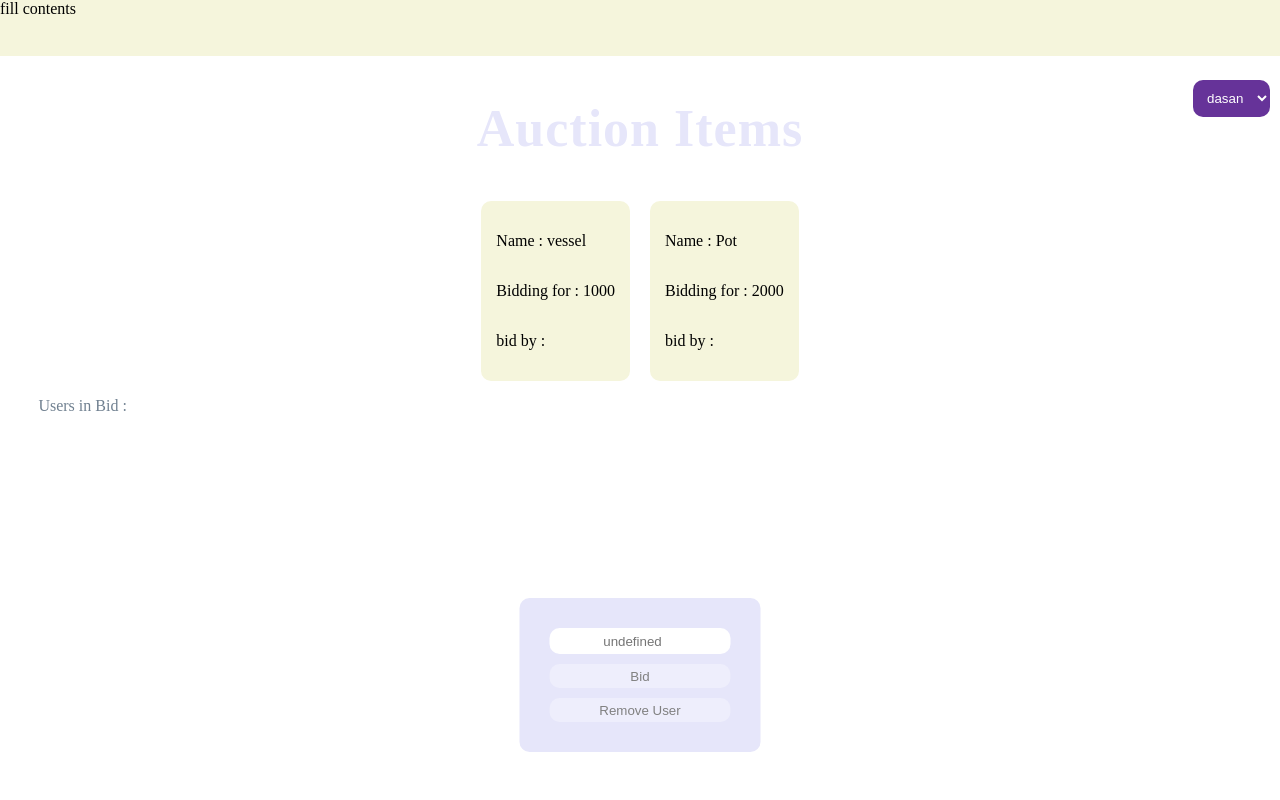
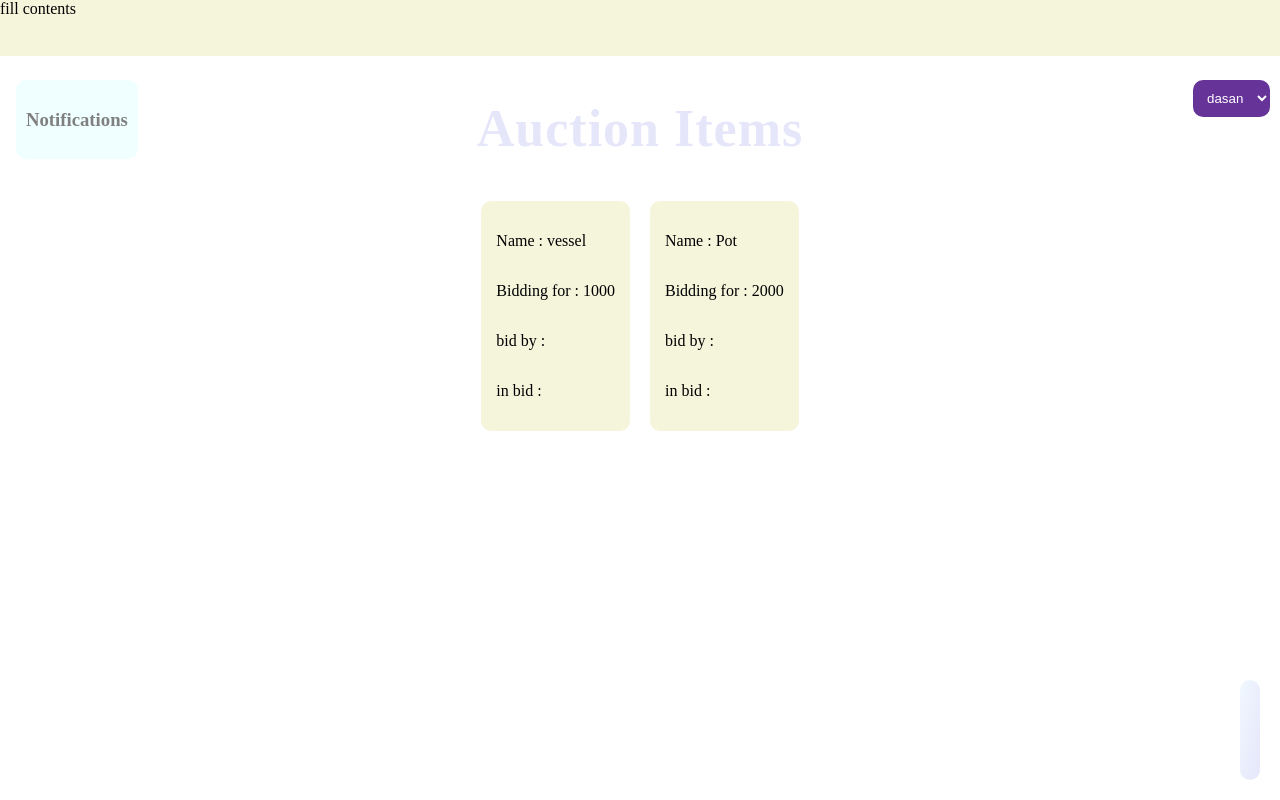
Before and after one commit to nived-cv/auction-app, a React (Create React App) app: page / in a window 1280 px wide. Built offline with nearby package versions, Linux system fonts and the light colour scheme.

Commit message:
completed per requirements

```diff
--- a/src/AuctionItem.tsx
+++ b/src/AuctionItem.tsx
@@ -1,6 +1,12 @@
 
 import './css/auction-item.css'
 import { useRef } from 'react'
+
+type User = {
+    id:number
+    name:string
+    notifications : {name:string,message:string}[]
+}
 
 type mapArgs = {
 
@@ -8,7 +14,7 @@ type mapArgs = {
     name: string
     current_bid: number
     bid_person: string | null
-    current_users : {id: number, name : string}[]
+    current_users : User[]
     sold : boolean
 }
 
@@ -17,7 +23,7 @@ type props = {
         name: string
         current_bid: number
         bid_person: string | null
-        current_users : {id: number, name : string}[]
+        current_users : User[]
         sold:boolean
     }
     selected : (e : mapArgs) => void
@@ -36,7 +42,7 @@ export const AuctionItem = ({item,selected}: props) =>{
             <p>Name : {item.name}</p>
             <p>Bidding for : {item.current_bid}</p>
             <p>bid by : {item.bid_person}</p>
-
+            <p>in bid : {item.current_users?.map((person) => person.name + ',')} </p>
     </div>
     )
 }
--- a/src/AuctionItems.tsx
+++ b/src/AuctionItems.tsx
@@ -1,12 +1,8 @@
 
-import { useRef, useState } from "react"
+import { useContext, useRef, useState } from "react"
 import { AuctionItem } from "./AuctionItem";
 import './css/auction-items-list.css'
-
-let auctionItems = [
-    { "id": 1, "name": "vessel", "current_bid": 1000, "bid_person": null ,"current_users":[],"sold":false },
-    { "id": 2, "name": "Pot", "current_bid": 2000, "bid_person": null ,"current_users":[],"sold":false },
-]
+import { useAuctionContext } from "./ContentScreen";
 
 type mapArgs = {
 
@@ -21,59 +17,63 @@ type mapArgs = {
 type User = {
     id:number
     name:string
+    notifications : {name:string,message:string}[]
 }
 
 type propstype = {
-    props : User
-    Messagepass : (message:string)=>void
+    items : mapArgs[] | null
+    setitems: React.Dispatch<React.SetStateAction<mapArgs[] | null>>
+    onNotify : (selected: mapArgs,value:number) => void
+    user : User
 }
 
-export const AuctionItems = ({props,Messagepass}:propstype) => {
+export const AuctionItems = ({items,setitems,onNotify,user}:propstype) => {
 
-    let [itemDetails, setItemDetails] = useState(auctionItems)
     let [selectedItem,setSelectedItem] = useState<null | mapArgs>(null)
     const amountObj = useRef<HTMLInputElement>(null)
+    const formObj = useRef<HTMLDivElement>(null)
+    const {displayMessage} = useAuctionContext()
 
     // making a state variable to store the details of selected item
-    const selected = (selectedItem: mapArgs) => setSelectedItem(selectedItem)
+    const selected = (selectedItem: mapArgs) => {
+        setSelectedItem(selectedItem)
+        formObj.current!.classList.remove('hide')
+    }
 
     const bidEnd = (details : mapArgs) =>{
 
-        Messagepass(`${details.name} sold to ${details.bid_person} for ${details.current_bid}`)
         details.sold = true
-
+        displayMessage(`${details.name} sold to ${details.bid_person} for ${details.current_bid}`)
     }
 
-    const handleUsers = (action :string = "remove",user:User = props) => {
+    const handleUsers = (action :string = "remove",user_:User|null =user ) => {
 
         switch(action){
 
-            case "remove"  :    let new_arr = selectedItem?.current_users.filter(item => item !== user)
+            case "remove"  :    let new_arr = selectedItem?.current_users.filter(item => item !== user_)
                                 selectedItem!.current_users = new_arr!
 
                                 if(new_arr!.length === 1)
                                 bidEnd(selectedItem!)
 
-                                let updateArr = [...itemDetails]
-                                setItemDetails(updateArr)
+                                let updateArr = [...items!]
+                                setitems(updateArr)
                                 break;
 
-            case "add" :   let found = selectedItem?.current_users.indexOf(user)
+            case "add" :   let found = selectedItem?.current_users.indexOf(user_!)
                             if(found === -1 ){
 
-                                selectedItem?.current_users.push(user)
-                                let updateArr = [...itemDetails]
-                                setItemDetails(updateArr)
+                                selectedItem?.current_users.push(user_!)
+                                let updateArr = [...items!]
+                                setitems(updateArr)
                             }
                             break
         }
     }
 
     const validateBid = () => {
-        if(props){
 
         if(selectedItem && !selectedItem.sold){
-
             if(amountObj.current){
 
                 let value = Number(amountObj.current.value)
@@ -81,19 +81,20 @@ export const AuctionItems = ({props,Messagepass}:propstype) => {
 
                     // submitBid
                     selectedItem.current_bid = value
-                        selectedItem.bid_person = props.name
-                        handleUsers("add",props)
-                        let new_arr = [...itemDetails]
-                        setItemDetails(new_arr)
+                    selectedItem.bid_person = user!.name
+                    handleUsers("add",user)
+                    let new_arr = [...items!]
+                    new_arr && setitems(new_arr)
 
-                        Messagepass(`${props.name} bid ${value}`)
+                    onNotify(selectedItem,value)
                     amountObj.current!.value = ''
                     }
             }
+            else
+            displayMessage(`enter valid bid`)
         }
         else
-            Messagepass(`${selectedItem!.name} sold or unavailable`)
-        }
+        displayMessage(`${selectedItem!.name} sold or unavailable`)
     }
 
     return (
@@ -103,22 +104,20 @@ export const AuctionItems = ({props,Messagepass}:propstype) => {
 
             <div className="auction-items-list">
 
-                {itemDetails.map((item: mapArgs) => {
+                {items?.map((item: mapArgs) => {
                     return <AuctionItem key={item.id} selected={selected} item={item} />
                 })}
 
             </div>
 
-            <p className="users-in-bid">Users in Bid : {selectedItem?.current_users.map((item => {return <span>{item.name}</span>}))}</p>
-
-            <div className = "bid-form">
+            <div className = "bid-form hide" ref= {formObj}>
                 <input type = "number" min={selectedItem?.current_bid} ref = {amountObj} placeholder={String(selectedItem?.current_bid)}/>
 
                 <input className="btn" type ="button" value="Bid"
-                onClick = { validateBid } disabled={ typeof props.name === "string" ? false : true}/>
+                onClick = { validateBid } disabled={ typeof user?.name === "string" ? false : true}/>
 
                 <input className="btn" type ="button" value="Remove User"
-                onClick = {()=> handleUsers() } disabled={ typeof props.name === "string" ? false : true}/>
+                onClick = {()=> handleUsers()} disabled={ typeof user?.name === "string" ? false : true}/>
             </div>
 
         </div>
--- a/src/AuctionUsers.tsx
+++ b/src/AuctionUsers.tsx
@@ -2,40 +2,35 @@
 import { useRef, useState } from 'react'
 import './css/auction-users.css'
 
-let user_list = [
-    {id:1, name : "dasan"},
-    {id:2, name : "vasu"},
-]
-
 type user = {
     id : number
     name : string
+    notifications : {name:string,message:string}[]
 }
 
 type args = {
-    passCurrentUser : (currentUser : user) => void
+    user : user | null
 }
 
-export const AuctionUsers = ({passCurrentUser}:args) =>{
+export const AuctionUsers = ({user}:args) =>{
 
-    let [userList,setUserList] = useState(user_list)
+    return(
+        <div>
 
-    const refObj = useRef<HTMLSelectElement>(null)
+            <div className = "notification">
+                <h3>Notifications</h3>
+                <ul className = "notifications">
+                    {
+                    user?.notifications.map((notification) =>{
+                        if(user.name === notification.name)
+                            return <li> you {notification.message}</li>
+                        else
+                            return <li> {notification.name} {notification.message}</li>
+                    })
+                    }
+                </ul>
+            </div>
 
-    const selectUser = async() =>{
-
-        let currentUser = user_list.find(user => user.id === Number(refObj.current?.value))!
-       passCurrentUser(currentUser)
-    }
-
-    return(<div className = "user-list">
-
-        <select onClick={selectUser} ref = {refObj} >
-
-            {userList.map((user) =>{
-                return <option value = {user.id}> {user.name}</option>
-            })}
-        </select>
-
-    </div>)
+        </div>
+    )
 }
--- a/src/ContentScreen.tsx
+++ b/src/ContentScreen.tsx
@@ -1,41 +1,113 @@
 
 import { AuctionItems } from "./AuctionItems"
 import { AuctionUsers } from "./AuctionUsers"
-import { useState, useRef } from 'react'
+import { useState, useRef, useEffect, useContext } from 'react'
 import './css/content-screen.css'
+import { createContext } from "react"
 
 type user = {
-    id : number
-    name : string
+    id: number
+    name: string
+    notifications: { name: string, message: string }[]
 }
 
-type Messagepass = {
-    displayMessage : (message: string) => void
+type mapArgs = {
+
+    id: number
+    name: string
+    current_bid: number
+    bid_person: string | null
+    current_users: user[]
+    sold: boolean
 }
 
-export const ContentScreen = () =>{
+type contextType = {
+    displayMessage : (message : string) => void
+}
 
-    const [user,setUser] = useState <user> ({} as user)
-    const passCurrentUser = (user : user) =>  setUser(user)
+let auctionItems = [
+    { "id": 1, "name": "vessel", "current_bid": 1000, "bid_person": null, "current_users": [], "sold": false },
+    { "id": 2, "name": "Pot", "current_bid": 2000, "bid_person": null, "current_users": [], "sold": false },
+]
+
+let user_list = [
+    { id: 1, name: "dasan", notifications: [] },
+    { id: 2, name: "vasu", notifications: [] },
+]
+
+const MessageContext = createContext({} as contextType)
+
+// custom hook is exported , hence dont have to write useContext(MessageContext) everywhere
+export const  useAuctionContext = ()=>{
+    return useContext(MessageContext)
+}
+
+export const ContentScreen = () => {
+
+    const [users, setUsers] = useState<user[] | null>(null)
+    let [currentuser, setCurrentuser] = useState<user | null>(null)
+    let [auctionitems, setAuctionitems] = useState<mapArgs[] | null>(null)
+    const refObj = useRef<HTMLSelectElement>(null)
+    const msgObj = useRef<HTMLSpanElement>(null)
     const msgScreen = useRef<HTMLDivElement>(null)
-    const msg = useRef<HTMLDivElement>(null)
 
-    const displayMessage = (message : string) => {
+    const selectUser = async () => {
 
-        msg.current!.innerText = message
-        msgScreen.current!.classList.remove("hide")
-        setTimeout(()=>{msgScreen.current!.classList.add("hide")},2500)
+        let currentUser = user_list.find(user => user.id === Number(refObj.current?.value))!
+        setCurrentuser(currentUser)
     }
 
+    const notify = (selected: mapArgs, value: number) => {
+
+        let message = `bid ${value} for ${selected.name}`
+        let name = currentuser?.name!
+        let objModel = { "name": name, "message": message }
+        let activeUsers = selected.current_users.map((item) => item.name)
+
+        activeUsers.forEach((person) => {
+
+            let found = users?.find((item) => item.name === person)
+            found?.notifications.push(objModel)
+        })
+
+        let temp = [...users!]
+        setUsers(temp)
+    }
+
+    const displayMessage = (message: string) => {
+
+        msgObj.current!.innerText = message
+        msgScreen.current?.classList.remove('hide')
+        setTimeout(() => {
+            msgScreen.current?.classList.add('hide')
+        }, 2500)
+    }
+
+    useEffect(() => {
+        setAuctionitems(auctionItems)
+        setUsers(user_list)
+    }, [])
+
     return (
-    <div>
-        <div className="message-screen hide" ref = { msgScreen }>
-            <p className="message" ref = { msg }> message</p>
+        <div>
+            <div className="user-list">
+                <select onClick={selectUser} ref={refObj} >
+
+                    {users?.map((user) => {
+                        return <option value={user.id}> {user.name}</option>
+                    })}
+                </select>
+            </div>
+
+            <MessageContext.Provider value={{displayMessage}}>
+                <AuctionItems items={auctionitems} setitems={setAuctionitems} onNotify={notify} user={currentuser!} />
+                <AuctionUsers user={currentuser} />
+            </MessageContext.Provider>
+
+            <div className="message-screen" ref={msgScreen}>
+                <span className="message" ref={msgObj}></span>
+            </div>
+
         </div>
-
-        <AuctionItems props = {user} Messagepass ={displayMessage} />
-        <AuctionUsers passCurrentUser = {passCurrentUser}/>
-
-    </div>
     )
 }
--- a/src/css/auction-items-list.css
+++ b/src/css/auction-items-list.css
@@ -37,6 +37,10 @@
     color: grey;
 }
 
+.bid-form.hide{
+    display:none;
+}
+
 input::placeholder{
     text-align: center;
 }
@@ -44,18 +48,3 @@ input::placeholder{
 .btn:disabled{
     background-color: rgba(255,255,255,0.3);
 }
-
-.users-in-bid{
-
-    position: relative;
-    width:fit-content;
-    left: 3%;
-    color: slategrey;
-}
-
-.users-in-bid span{
-    margin-left:10px;
-}
-.users-in-bid span:after{
-    content: ','
-}
--- a/src/css/auction-users.css
+++ b/src/css/auction-users.css
@@ -13,3 +13,16 @@
     border-radius:10px;
     border:none;
 }
+
+.notification{
+    background-color: azure;
+    width:fit-content;
+    max-width: 15rem;
+    position:fixed;
+    top:5rem;
+    left:1rem;
+    padding:10px;
+    box-sizing: border-box;
+    border-radius:10px;
+    color: grey;
+}
```
Lines whose indentation alone changed are shown as unchanged.
